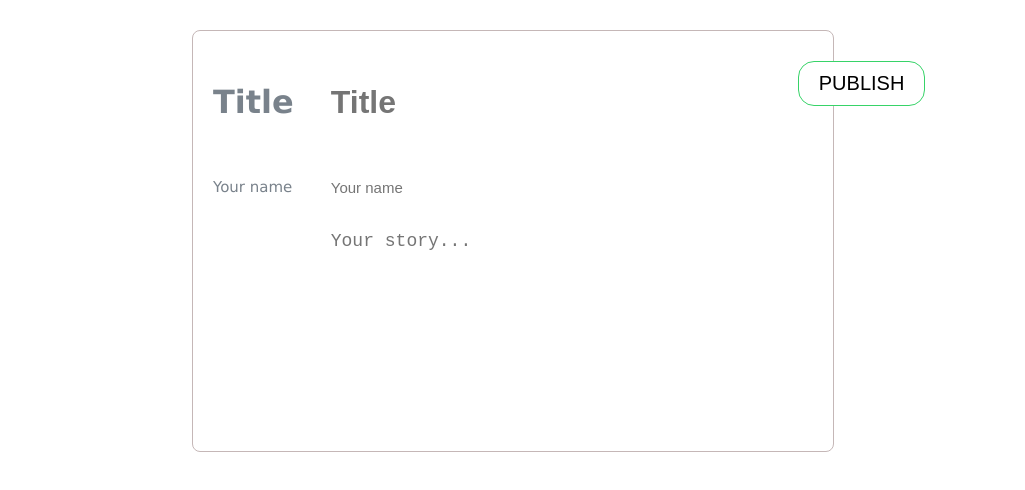
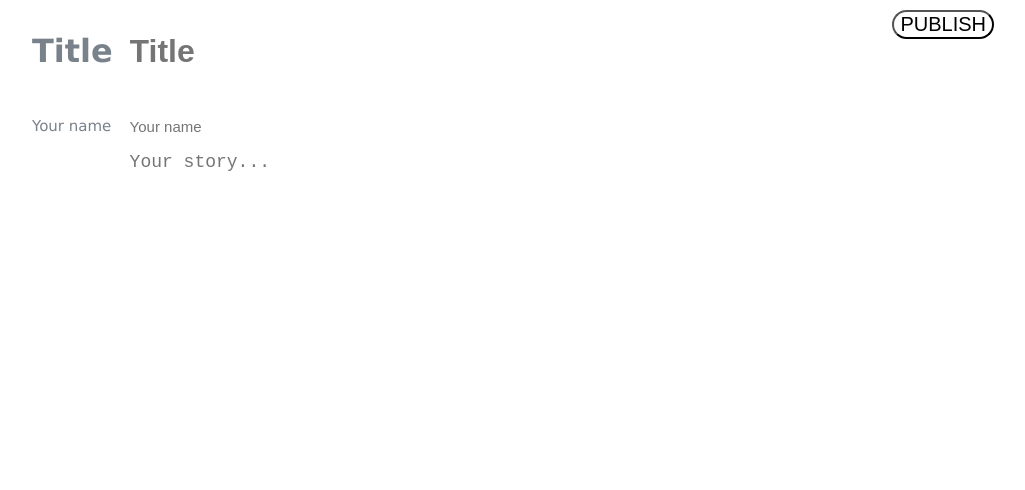
Before and after one commit to Jakirul/LAP2Challenge, a website with bundled scripts: page client/index.html in a window 1280 px wide. Shown: the whole page, without its empty margins (127-1152 px from the left). Built offline with nearby package versions, Linux system fonts and the light colour scheme.

Commit message:
css change

```diff
--- a/client/static/css/style.css
+++ b/client/static/css/style.css
@@ -82,43 +82,6 @@ textarea {
     border-radius: 16px;
     font-size: 20px;
     cursor: pointer;
-=======
-    font-family: Arial, Helvetica, sans-serif;
-    text-align: center;
-}
-
-#form {
-    width: 600px;
-    margin: 30px auto;
-    padding: 20px 20px 10px 20px;
-    border: 1px solid rgb(197, 183, 183);
-    border-radius: 8px;
-}
-
-form {
-    display: flex;
-    flex-direction: column;
-    gap: 10px;
-}
-
-form input, textarea {
-    padding: 10px 20px;
-    border: 1px solid rgb(197, 183, 183);
-    border-radius: 8px;
-    resize: none;
-}
-
-form input[type='submit'] {
-    width: min-content;
-    margin: 0 auto;
-    background-color: #37d368;
-    border: 1px solid #37d368;
-}
-
-form input[type='submit']:hover {
-    background-color: #31c25f;
-    border: 1px solid #31c25f;
-
 }
 
 .hidden {
```
